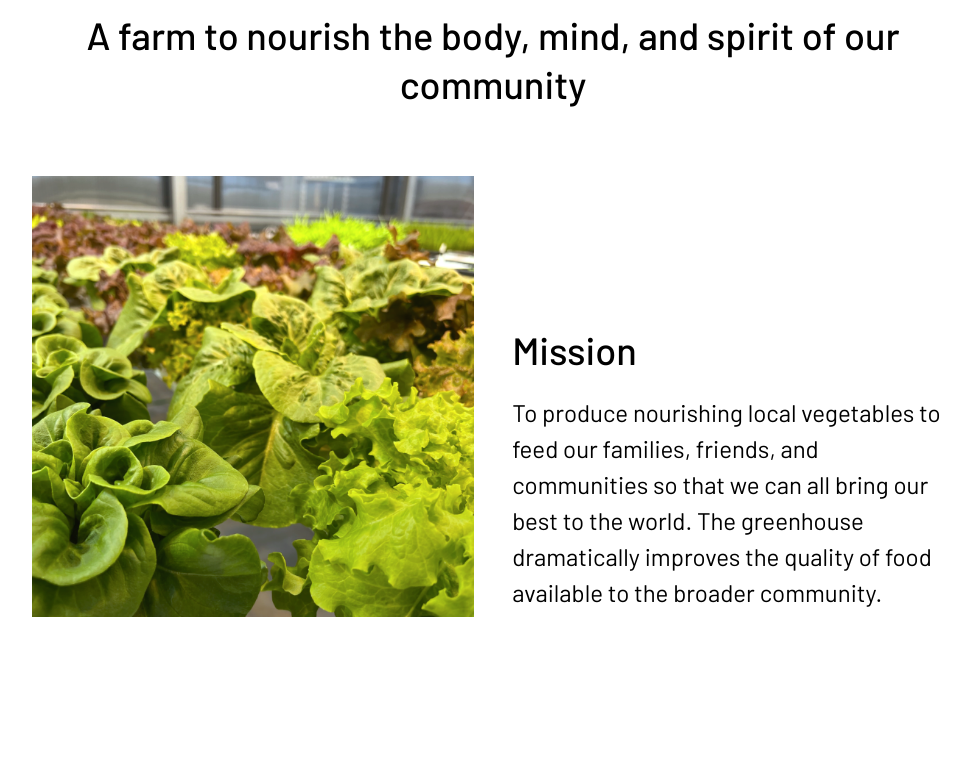
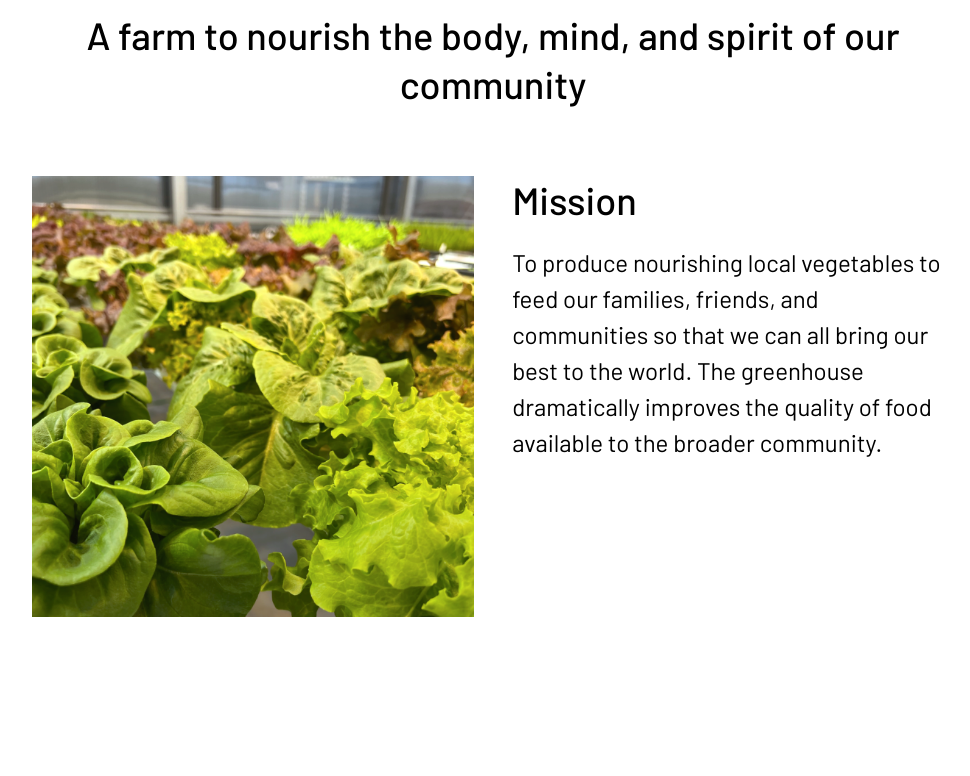
Before and after one commit to yugenranch/yugenranch.com, a plain HTML site: page index.html in a window 1280 px wide. Shown: the part 847-1623 px from the top of the page, without its empty margins (147-1117 px from the left). Drawn offline with Linux system fonts and the light colour scheme.

Commit message:
Update style.css

```diff
--- a/style.css
+++ b/style.css
@@ -25,7 +25,7 @@ p + p {padding-top: 15px;}
 /* content */
 .content-home img {width: 100%;}
 .content-home  {margin-top: 50px;}
-.content-home h2 {padding-top: 150px; padding-bottom: 20px;}
+.content-home h2 {padding-bottom: 20px;}
 .content-home + .content-home {margin-top: 150px;}
 .bio p {font-size: 0.875rem;}
 
```
